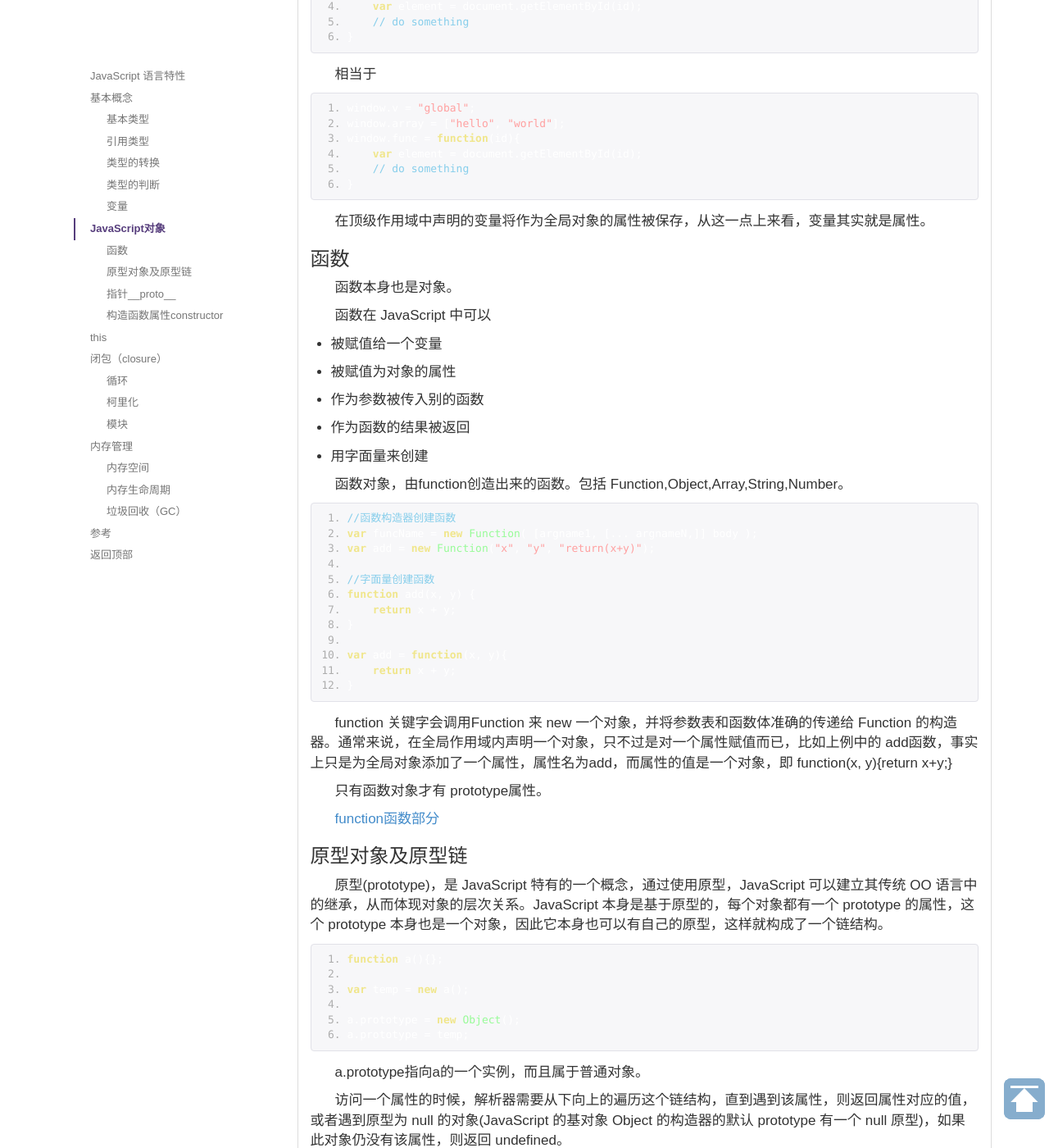
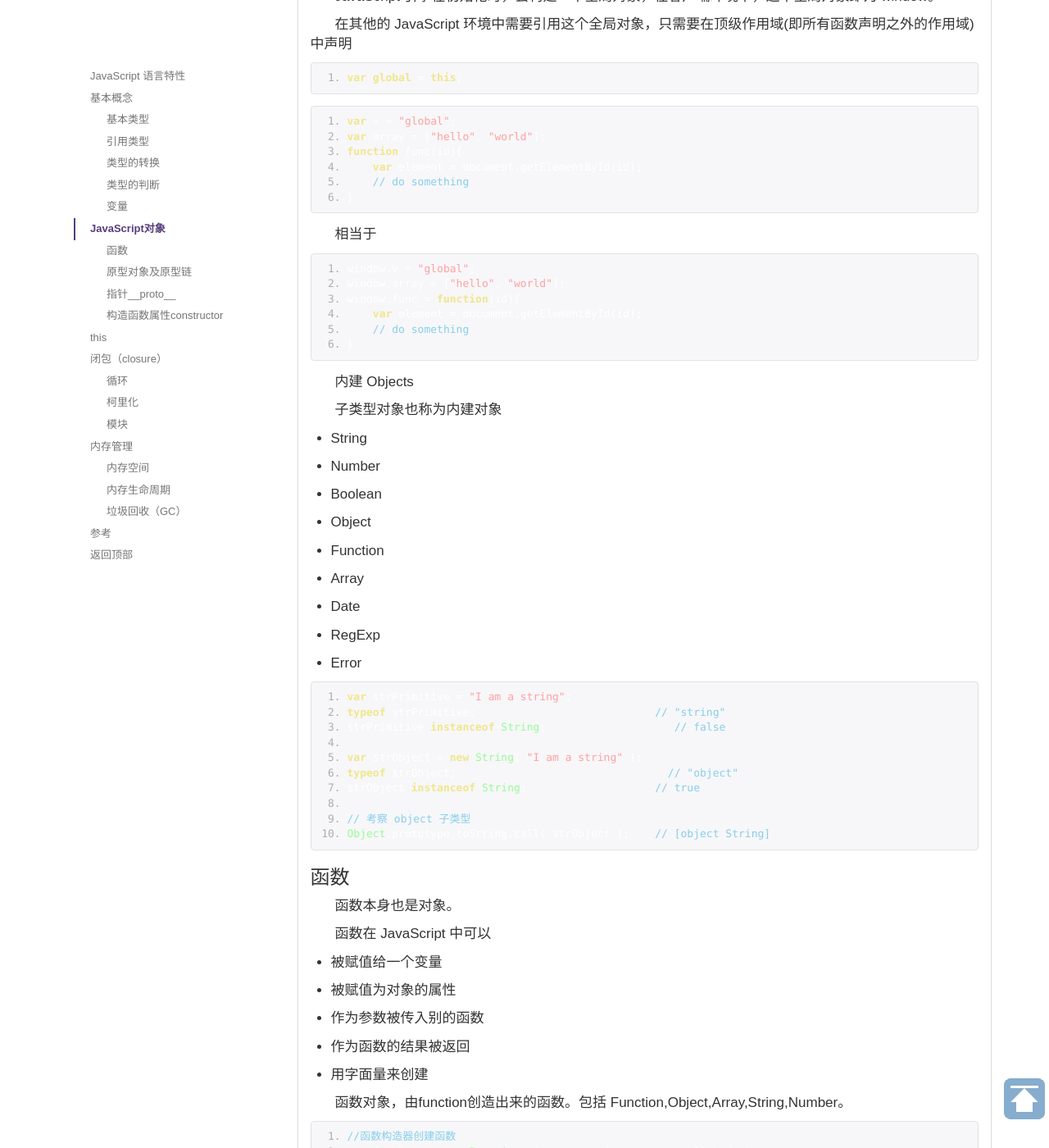
Before and after one commit to kailian/kailian.github.io, a Jekyll site: the page built from _posts/2017-02-11-javascript-basis.md, in a window 1280 px wide and 1400 px high, scrolled down 7392 px. Shown: the whole window at 82% size. Built offline with Jekyll 4.4.1, drawn with Linux system fonts in a browser that asks for light colours; comment, search, counter and statistics services are not loaded; some of the changed text lies outside the part shown.

Commit message:
【文章】object

````diff
--- a/_posts/2017-02-11-javascript-basis.md
+++ b/_posts/2017-02-11-javascript-basis.md
@@ -105,6 +105,8 @@
 console.log(typeof array); //object
 console.log(typeof func); //function
 ```
+
+type有六种类型
 
 ```
 var x = 1;
@@ -370,17 +372,26 @@
 
 函数内部声明变量的时候，一定要使用var命令。如果不用的话，实际上声明了一个全局变量。
 
+在顶级作用域中声明的变量将作为全局对象的属性被保存，从这一点上来看，变量其实就是属性。
+
 ## JavaScript对象
 
 JavaScript对象其实就是属性的集合(以及一个原型对象)，这里的集合与数学上的集合是等价的，即具有确定性，无序性和互异性。
 
 属性是由键-值对组成的，即属性的名字和属性的值。属性的名字是一个字符串，而值可以为任意的 JavaScript 对象(JavaScript 中的一切皆对象，包括函数)。
 
+声明形式和构造形式
+
 ```
-//声明一个对象
-var box = new Object();
-box.color = "red";
-box.height = 300;
+//声明
+var myObj = {
+    key: value
+    // ...
+};
+
+//构造
+var myObj = new Object();
+myObj.key = value;
 ```
 
 JavaScript 引擎在初始化时，会构建一个全局对象，在客户端环境中，这个全局对象即为 window。
@@ -411,7 +422,40 @@
 }
 ```
 
-在顶级作用域中声明的变量将作为全局对象的属性被保存，从这一点上来看，变量其实就是属性。
+内建 Objects
+
+子类型对象也称为内建对象
+
+- String
+
+- Number
+
+- Boolean
+
+- Object
+
+- Function
+
+- Array
+
+- Date
+
+- RegExp
+
+- Error
+
+```
+var strPrimitive = "I am a string";
+typeof strPrimitive;                            // "string"
+strPrimitive instanceof String;                    // false
+
+var strObject = new String( "I am a string" );
+typeof strObject;                                 // "object"
+strObject instanceof String;                    // true
+
+// 考察 object 子类型
+Object.prototype.toString.call( strObject );    // [object String]
+```
 
 ### 函数
 
````
